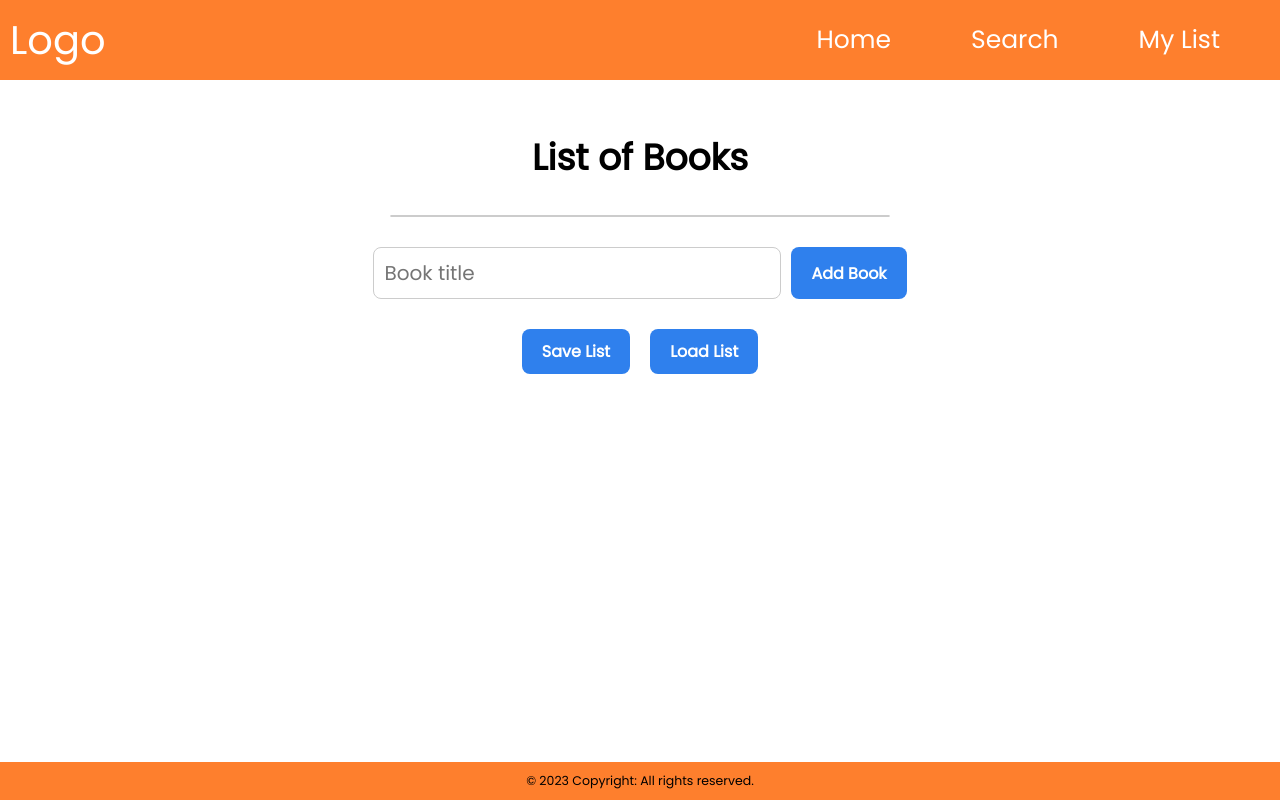
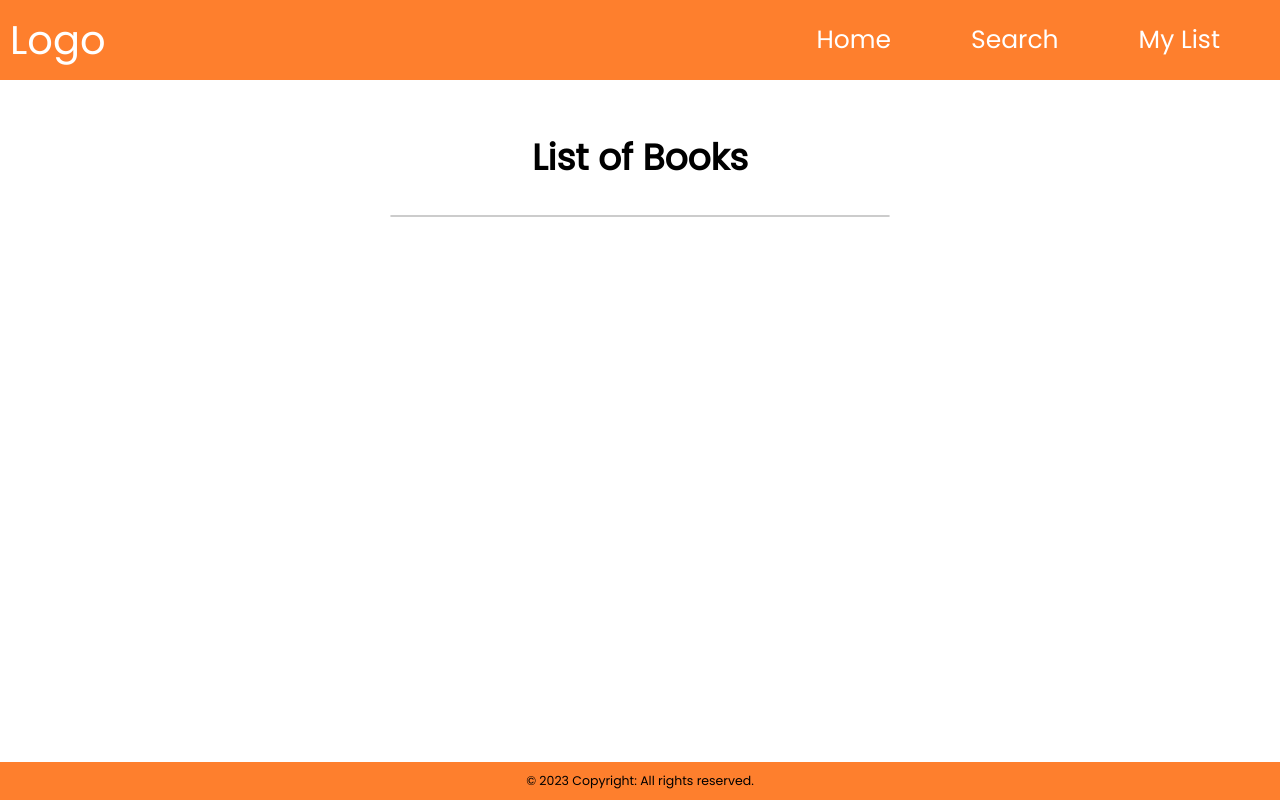
Before and after one commit to mrsannanoga/bound-to-read, a React (Create React App) app: page /list in a window 1280 px wide. Built offline with nearby package versions, Linux system fonts and the light colour scheme.

Commit message:
add code to transfer saved books to list.js

```diff
--- a/src/App.js
+++ b/src/App.js
@@ -9,26 +9,35 @@ import List from './Pages/List';
 import Footer from './Components/Footer';
 import GlobalStyle from './Components/GlobalStyle';
 
+// Import the BooksProvider
+import { BooksProvider } from './Components/BooksContext';
+
 const AppContainer = styled.div`
   display: flex;
   flex-direction: column;
   min-height: 100vh;
 `;
 
+const Content = styled.div`
+  flex-grow: 1;
+`;
+
 function App() {
   return (
     <AppContainer>
       <Router>
+        <BooksProvider>
           <GlobalStyle />
           <Nav />
-        <div className="content">
+          <Content>
             <Routes>
               <Route path="/" element={<Home />} />
               <Route path="/search" element={<Search />} />
               <Route path="/list" element={<List />} />
             </Routes>
-        </div>
+          </Content>
           <Footer />
+        </BooksProvider>
       </Router>
     </AppContainer>
   );
--- /dev/null
+++ b/src/Components/BooksContext.js
@@ -0,0 +1,28 @@
+/**
+ * BooksContext is a React Context that provides a centralized state management
+ * for the saved books list across the application. It allows components to
+ * access and manipulate the saved books list without passing props through
+ * multiple levels of the component tree.
+ *
+ * It contains the following:
+ * 1. savedBooks: An array of books saved from the Search page.
+ * 2. addToSavedBooks: A function to add a book to the savedBooks array.
+ * 3. removeFromSavedBooks: A function to remove a book from the savedBooks array.
+ */
+
+
+import { createContext, useState } from "react";
+
+const BooksContext = createContext();
+
+export const BooksProvider = ({ children }) => {
+  const [savedBooks, setSavedBooks] = useState([]);
+
+  return (
+    <BooksContext.Provider value={{ savedBooks, setSavedBooks }}>
+      {children}
+    </BooksContext.Provider>
+  );
+};
+
+export default BooksContext;
--- a/src/Components/GlobalStyle.js
+++ b/src/Components/GlobalStyle.js
@@ -14,9 +14,7 @@ const GlobalStyle = createGlobalStyle`
         font-size: 3rem;
     }
 
-    .content {
-        flex-grow: 1;
-    }
+
     `;
 
 // Export the GlobalStyle component
--- a/src/Pages/List.js
+++ b/src/Pages/List.js
@@ -1,6 +1,10 @@
-import React, { useState, useEffect } from "react";
+import React, { useContext } from "react";
+import BooksContext from "../Components/BooksContext";
+
+
 import styled from "styled-components";
-import { Draggable } from "react-draggable";
+import Draggable from "react-draggable";
+
 
 const ListContainer = styled.div`
   display: flex;
@@ -34,124 +38,22 @@ const Item = styled.li`
   background-color: ${(props) => (props.isDragging ? "#ccc" : "white")};
 `;
 
-const Input = styled.input`
-  font-size: 20px;
-  padding: 10px;
-  margin-right: 10px;
-  border-radius: 8px;
-  border: 1px solid #ccc;
-`;
-
-const ButtonContainer = styled.div`
-  display: flex;
-  justify-content: center;
-  margin-top: 30px;
-`;
-
-const Button = styled.button`
-  background-color: #2f80ed;
-  color: white;
-  border: none;
-  border-radius: 8px;
-  font-size: 16px;
-  font-weight: bold;
-  padding: 10px 20px;
-  margin: 0 10px;
-  cursor: pointer;
-  &:hover {
-    background-color: #1c6fd6;
-  }
-`;
-
-const FormContainer = styled.form`
-  display: flex;
-  margin-top: 30px;
-`;
-
-const FormInput = styled.input`
-  font-size: 20px;
-  padding: 10px;
-  margin-right: 10px;
-  border-radius: 8px;
-  border: 1px solid #ccc;
-`;
-
-const FormButton = styled.button`
-  background-color: #2f80ed;
-  color: white;
-  border: none;
-  border-radius: 8px;
-  font-size: 16px;
-  font-weight: bold;
-  padding: 10px 20px;
-  cursor: pointer;
-  &:hover {
-    background-color: #1c6fd6;
-  }
-`;
-
 const List = () => {
-  const [items, setItems] = useState([]);
-  const [savedItems, setSavedItems] = useState([]);
-
-  useEffect(() => {
-    const savedItemsFromStorage = JSON.parse(localStorage.getItem("savedItems"));
-    if (savedItemsFromStorage) {
-      setSavedItems(savedItemsFromStorage);
-    }
-  }, []);
-
-  useEffect(() => {
-    localStorage.setItem("savedItems", JSON.stringify(savedItems));
-  }, [savedItems]);
-
-  const handleAddItem = (event) => {
-    event.preventDefault();
-    const newItem = event.target.item.value;
-    if (newItem !== "") {
-      setItems((prevItems) => [
-        ...prevItems,
-        { id: Math.random(), content: newItem },
-      ]);
-      event.target.reset();
-    }
-  };
-
-  const handleDeleteItem = (id) => {
-    setItems((prevItems) => prevItems.filter((item) => item.id !== id));
-  };
-
-  const handleDrag = (index) => (e, ui) => {
-    const { x, y } = ui;
-setItems((prevItems) => {
-  const newItems = [...prevItems];
-  newItems[index].x = x;
-  newItems[index].y = y;
-  return newItems;
-});
-};
+  // Use the BooksContext
+  const { savedBooks } = useContext(BooksContext);
 
   return (
     <ListContainer>
       <Title>List of Books</Title>
       <ItemList>
-{items.map((item, index) => (
-<Draggable key={item.id} onDrag={handleDrag(index)}>
-<Item isDragging={item.isDragging}>
-{item.content}
-<Button onClick={() => handleDeleteItem(item.id)}>Delete</Button>
+        {savedBooks.map((book, index) => (
+          <Draggable key={book.id}>
+            <Item isDragging={book.isDragging}>
+              {book.volumeInfo.title}
             </Item>
           </Draggable>
         ))}
       </ItemList>
-<FormContainer onSubmit={handleAddItem}>
-<FormInput type="text" name="item" placeholder="Book title" />
-<FormButton type="submit">Add Book</FormButton>
-</FormContainer>
-<ButtonContainer>
-<Button onClick={() => setSavedItems(items)}>Save List</Button>
-<Button onClick={() => setItems(savedItems)}>Load List</Button>
-</ButtonContainer>
     </ListContainer>
   );
 };
--- a/src/Pages/Search.js
+++ b/src/Pages/Search.js
@@ -1,6 +1,13 @@
-import React, { useState } from "react";
+import React, { useState, useContext } from "react";
+
+
+
 import styled from "styled-components";
 import BookCard from "../Components/BookCard";
+// Import BooksContext
+import BooksContext from "../Components/BooksContext";
+
+
 
 const SearchContainer = styled.div`
   display: flex;
@@ -38,19 +45,16 @@ const Results = styled.div`
   justify-content: center;
 `;
 
-
-
-
-
 const Search = () => {
   const [books, setBooks] = useState([]);
   const [searchTerm, setSearchTerm] = useState("");
 
-  // Define list state
-  const [list, setList] = useState([]);
+  // Use the BooksContext
+  const { savedBooks, setSavedBooks } = useContext(BooksContext);
 
+  // Define handleSave
   const handleSave = (book) => {
-    setList([...list, book]);
+    setSavedBooks([...savedBooks, book]);
   };
 
   const handleSearch = async (e) => {
```
Lines whose indentation alone changed are shown as unchanged.
